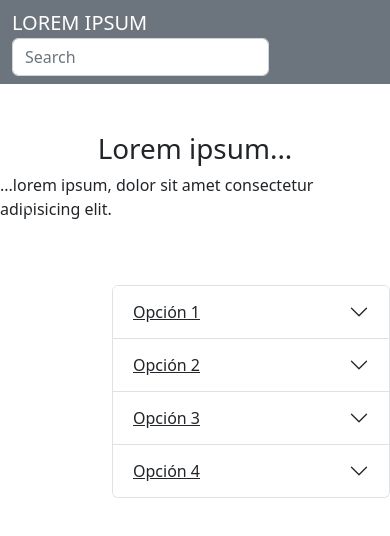
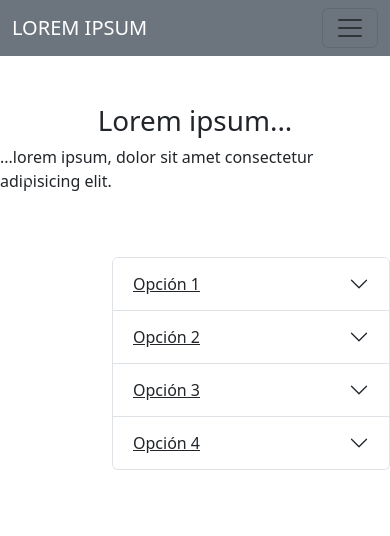
Before and after one commit to brunodiazgit/homew, a plain HTML site: page work/index.html in a window 390 px wide. Drawn offline with nearby package versions, Linux system fonts and the light colour scheme.

Commit message:
Update index.html

```diff
--- a/work/index.html
+++ b/work/index.html
@@ -10,27 +10,27 @@
 <body>
   <nav class="navbar navbar-expand-lg bg-body-tertiary bg-secondary">
     <div class="container-fluid">
-      <div class="">
-      <a class="navbar-brand text-white" href="#">LOREM IPSUM</a>
-     </div>
+      <a class="navbar-brand text-white " href="#">LOREM IPSUM</a>
+      <button class="navbar-toggler" type="button" data-bs-toggle="collapse" data-bs-target="#navbarSupportedContent" aria-controls="navbarSupportedContent" aria-expanded="false" aria-label="Toggle navigation">
+        <span class="navbar-toggler-icon"></span>
+      </button>
       <div class="collapse navbar-collapse" id="navbarSupportedContent">
-
         <ul class="navbar-nav me-auto mb-2 mb-lg-0">
-          <li class="nav-item ">
+          <li class="nav-item">
             <a class="nav-link active text-white" aria-current="page" href="#">Dolor</a>
           </li>
-          <li class="nav-item ">
+          <li class="nav-item">
             <a class="nav-link text-white" href="#">Sit</a>
           </li>
-          <li class="nav-item ">
+          <li class="nav-item">
             <a class="nav-link text-white" href="#">Arnet</a>
           </li>
         </ul>
-        </div>
         <form class="d-flex" role="search">
           <input class="form-control me-2" type="search" placeholder="Search" aria-label="Search">
         </form>
       </div>
+    </div>
   </nav>
 
   <h1 class="centrar pt-5">Lorem ipsum...</h1>
```
